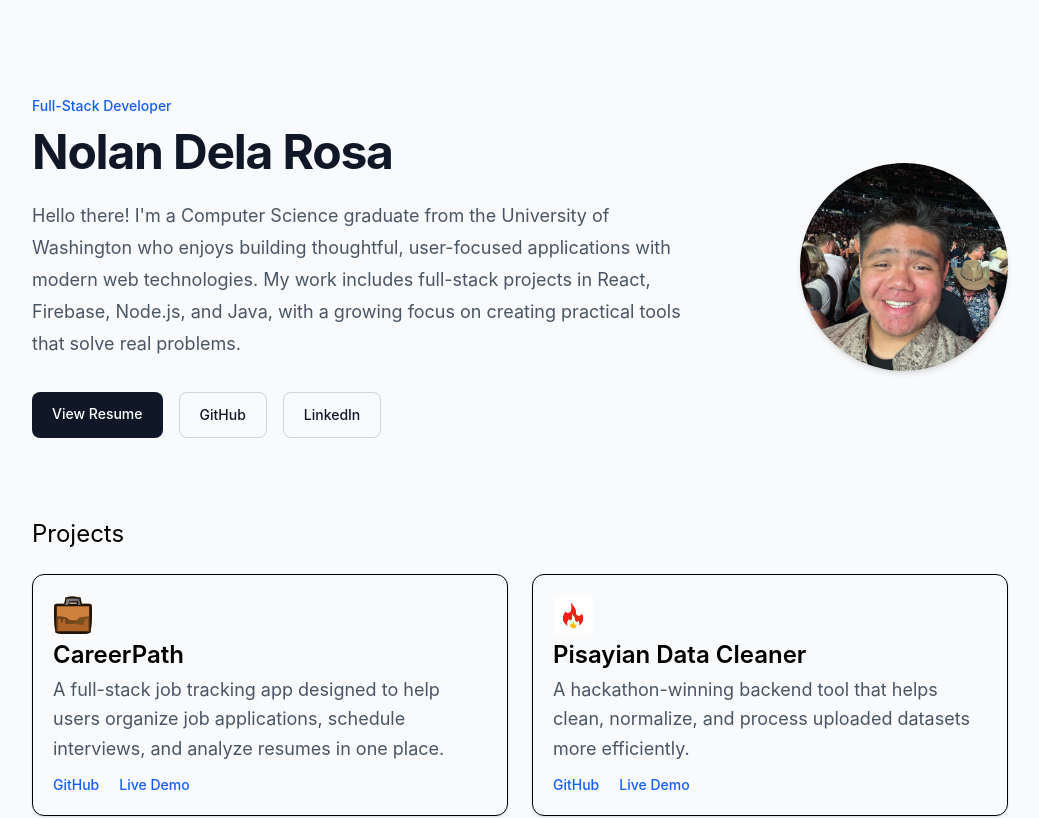
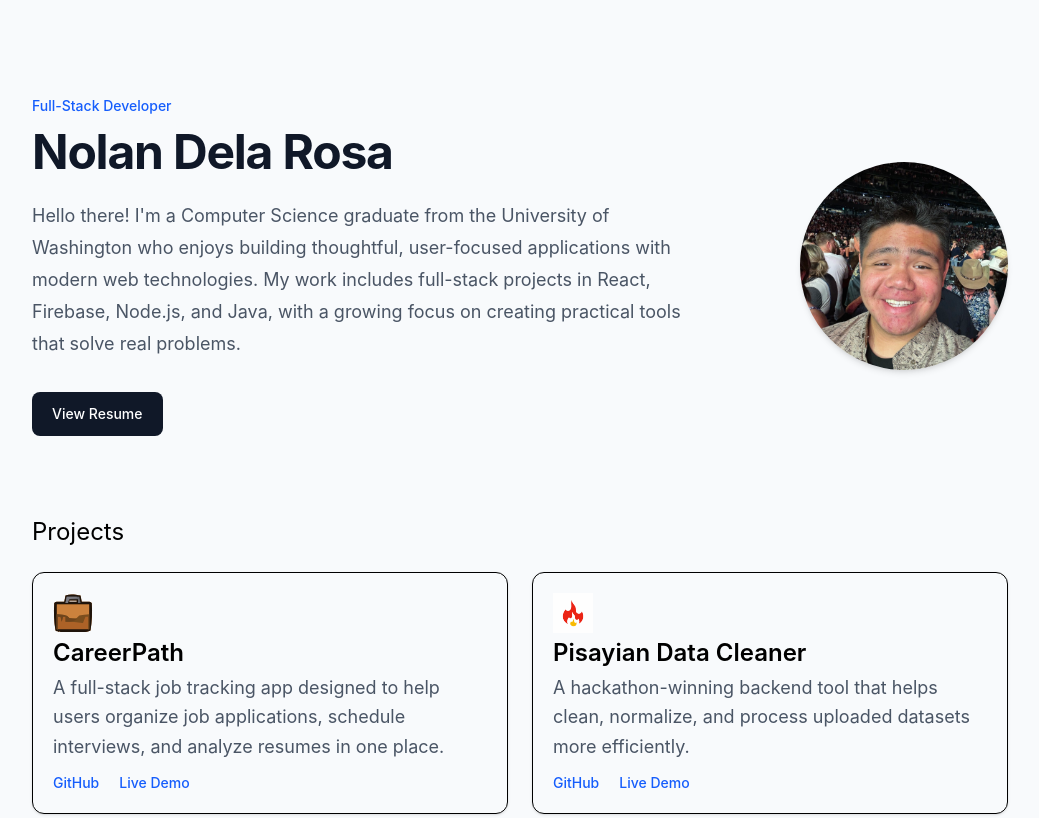
Before and after one commit to 26nm/delarosa-portfolio, a React (Vite) app: page / in a window 1280 px wide. Shown: the top 818 px of the page, without its empty margins (120-1159 px from the left). Built offline with nearby package versions, Linux system fonts and the light colour scheme.

Commit message:
removed redundant buttons

```diff
--- a/src/App.tsx
+++ b/src/App.tsx
@@ -57,24 +57,6 @@ function App() {
                   className="rounded-lg bg-gray-900 px-5 py-3 text-sm font-medium text-white hover:bg-gray-800 transition-all duration-200 ease-out hover:shadow-md hover:-translate-y-1"
                 >
                   View Resume
-                </a>
-
-                <a
-                  href="https://github.com/26nm"
-                  target="_blank"
-                  rel="noopener noreferrer"
-                  className="rounded-lg border border-gray-300 px-5 py-3 text-sm font-medium text-gray-900 hover:bg-gray-100 transition-all duration-200 ease-out hover:shadow-md hover:-translate-y-1"
-                >
-                  GitHub
-                </a>
-
-                <a
-                  href="https://www.linkedin.com/in/nolan-dela-rosa/"
-                  target="_blank"
-                  rel="noopener noreferrer"
-                  className="rounded-lg border border-gray-300 px-5 py-3 text-sm font-medium text-gray-900 hover:bg-gray-100 transition-all duration-200 ease-out hover:shadow-md hover:-translate-y-1"
-                >
-                  LinkedIn
                 </a>
               </div>
             </div>
```
